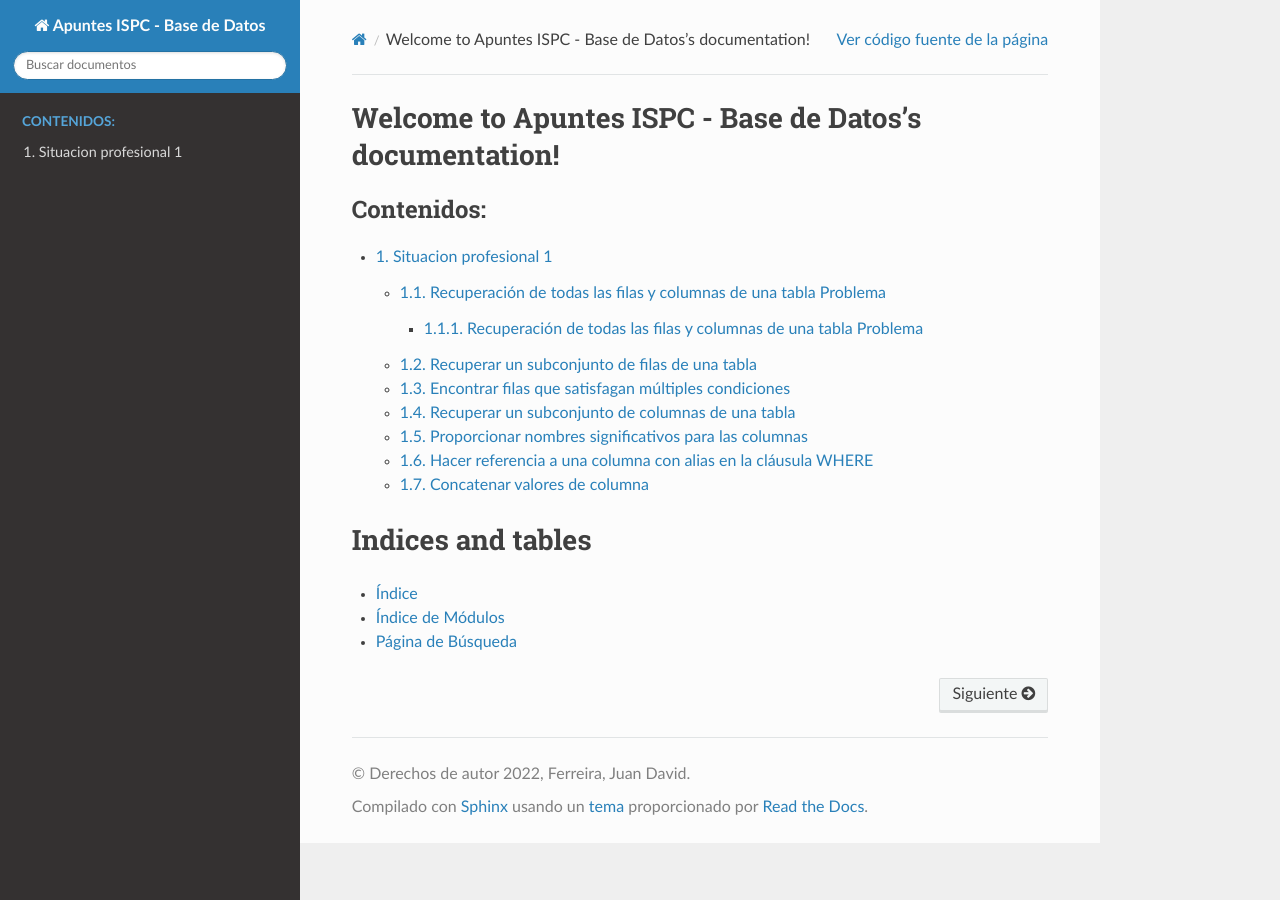
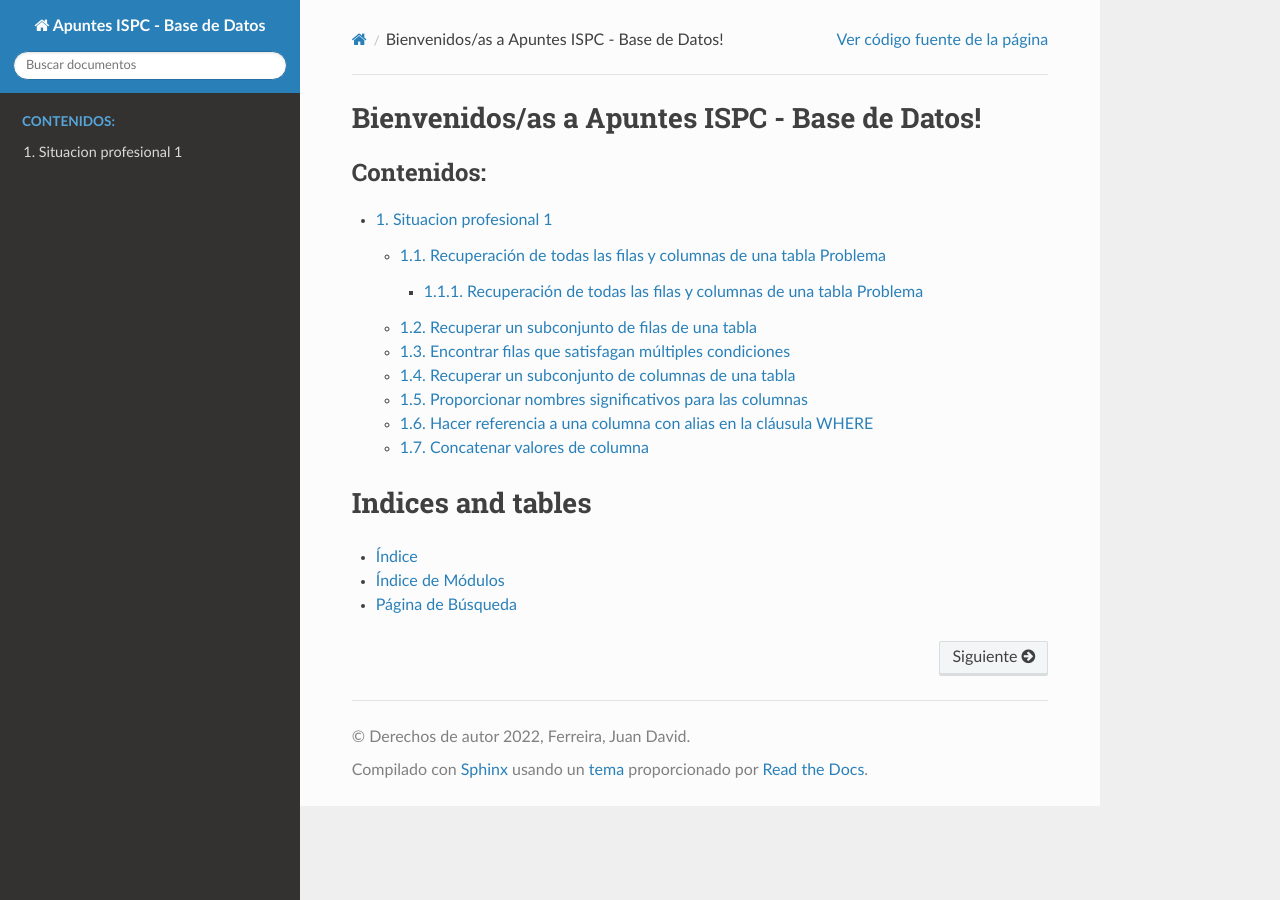
Before and after one commit to juniors90/apuntes-de-base-de-datos-ispc, a Sphinx documentation site: the page built from docs/source/index.rst, in a window 1280 px wide. Built offline with Sphinx 7.4.7 and the Read the Docs theme 2.0.0, drawn with Linux system fonts in a browser that asks for light colours.

Commit message:
UPDATE docs/source/index.rst

```diff
--- a/docs/source/index.rst
+++ b/docs/source/index.rst
@@ -3,7 +3,7 @@
    You can adapt this file completely to your liking, but it should at least
    contain the root `toctree` directive.
 
-Welcome to Apuntes ISPC - Base de Datos's documentation!
+Bienvenidos/as a Apuntes ISPC - Base de Datos!
 ========================================================
 
 .. toctree::
```
Also changed, not shown: README.md (+2 -0 lines).
